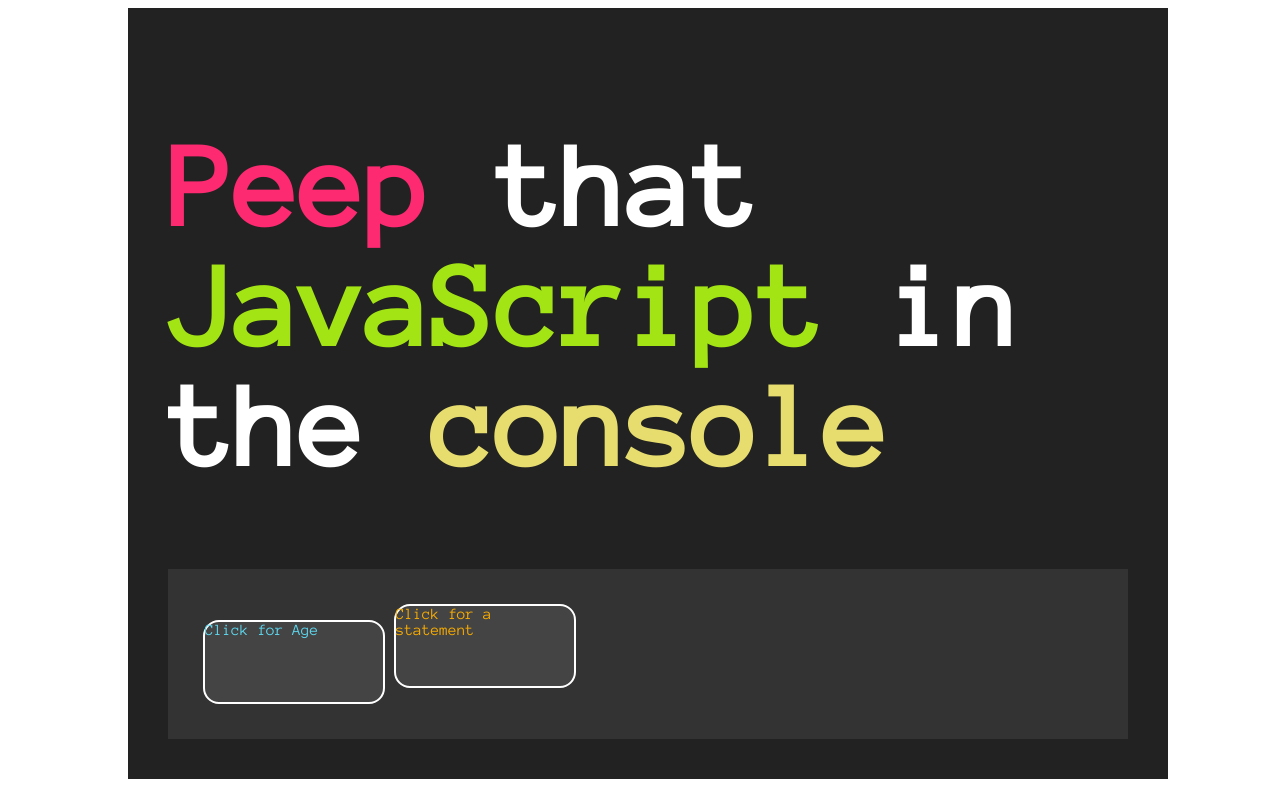
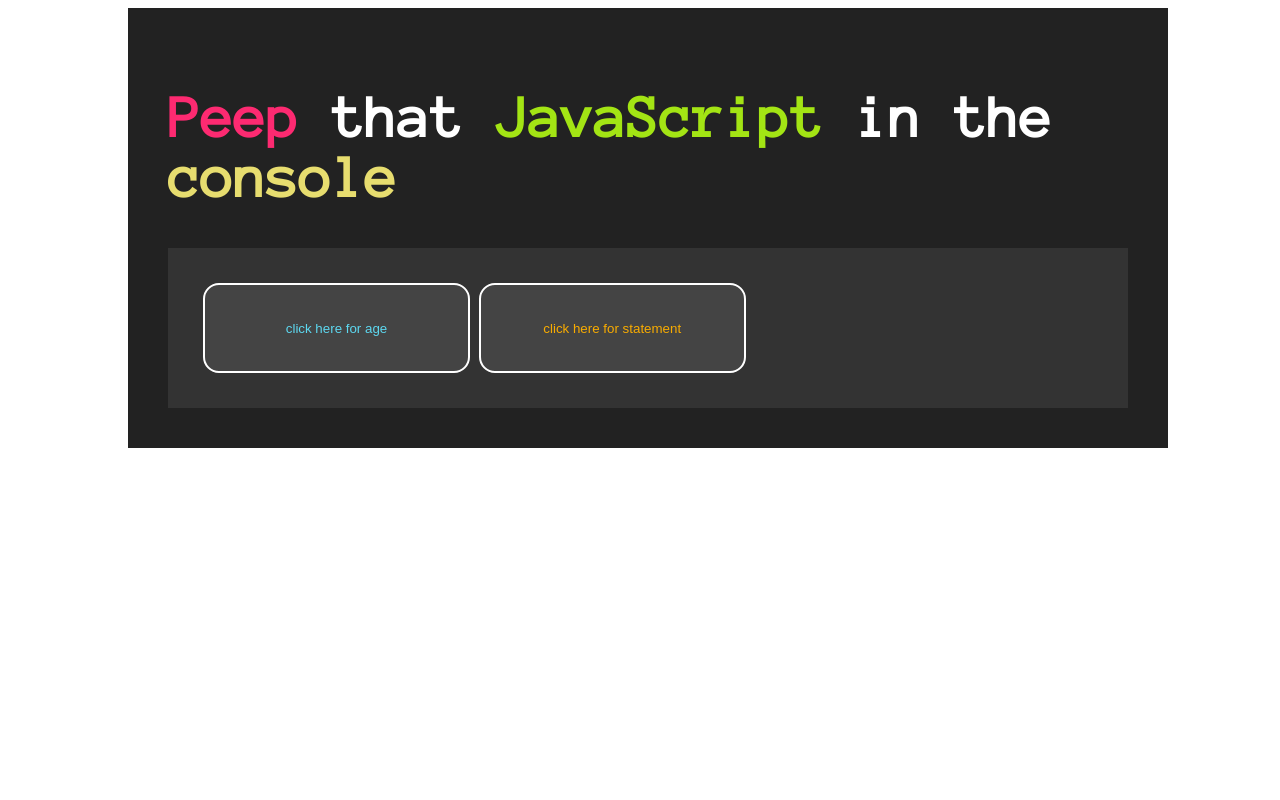
Before and after one commit to travisgorman/day-09-challenge, a plain HTML site: page index.html in a window 1280 px wide. Drawn offline with Linux system fonts and the light colour scheme.

Commit message:
made buttons that display age and statement in console

```diff
--- a/day09Challenge.js
+++ b/day09Challenge.js
@@ -72,6 +72,10 @@ var statement = "My name is " + yourName + ", and I am taking a class at The Iro
 // ===============================
 // ==== BUTTONS ==================
 
-document.querySelector("#age").addEventListener( 'click', function(){
+document.getElementById( 'age' ).addEventListener( 'click', function(){
   console.log( age );
 }, false );
+
+document.getElementById( 'statement' ).addEventListener( 'click', function(){
+  console.log( statement );
+}, false );
--- a/index.html
+++ b/index.html
@@ -14,8 +14,10 @@
     that <span class="attribute">JavaScript</span>
     in the <span class="value">console</span></h1>
     <section class="button-container">
-      <div class="button" id="age">Click for Age</div>
-      <div class="button" id="statement">Click for a statement</div>
+      <button type="button" class="button" value="age" id="age">click here for age</button>
+      <button type="button" class="button" value="statement" id="statement">click here for statement</button>
+      </div>
+
     </section>
 
 
--- a/main.css
+++ b/main.css
@@ -11,7 +11,7 @@ body {
 }
 
 h1 {
-  font-size:120px;
+  font-size:60px;
 }
 
 
@@ -41,6 +41,7 @@ button {
   border-radius: 16px;
   margin: 0 auto;
   background-color: #444;
+  padding: 12px;
 }
 .button-container {
   background-color: #333;
@@ -59,16 +60,16 @@ button {
 }
 #age {
   color: #5DD8F0;
-  width: 20%;
-  height: 80px;
+  width: 30%;
+  height: 90px;
   border: 2px solid #fff;
   border-radius: 16px;
   background-color: #444;
   display: inline-block;
 }
 #statement {
-  width: 20%;
-  height: 80px;
+  width: 30%;
+  height: 90px;
   border: 2px solid #fff;
   border-radius: 16px;
   background-color: #444;
```
